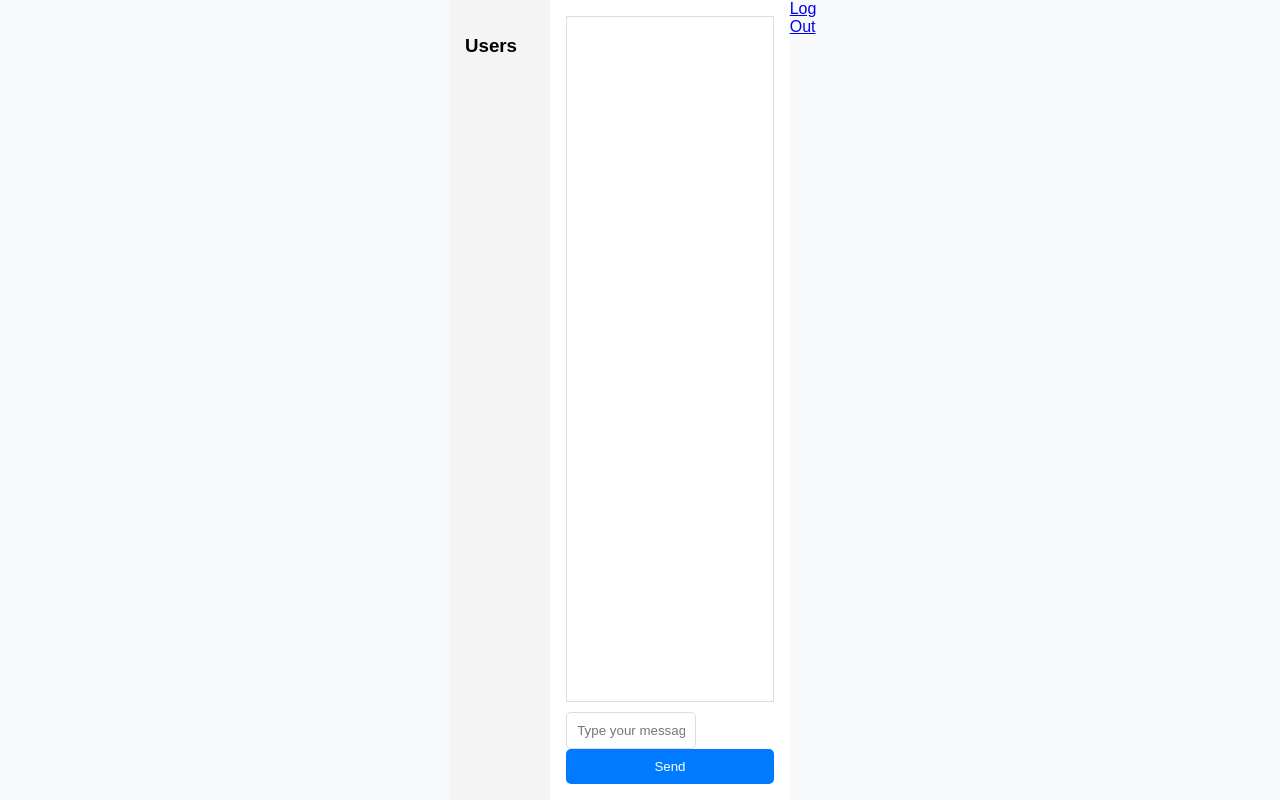
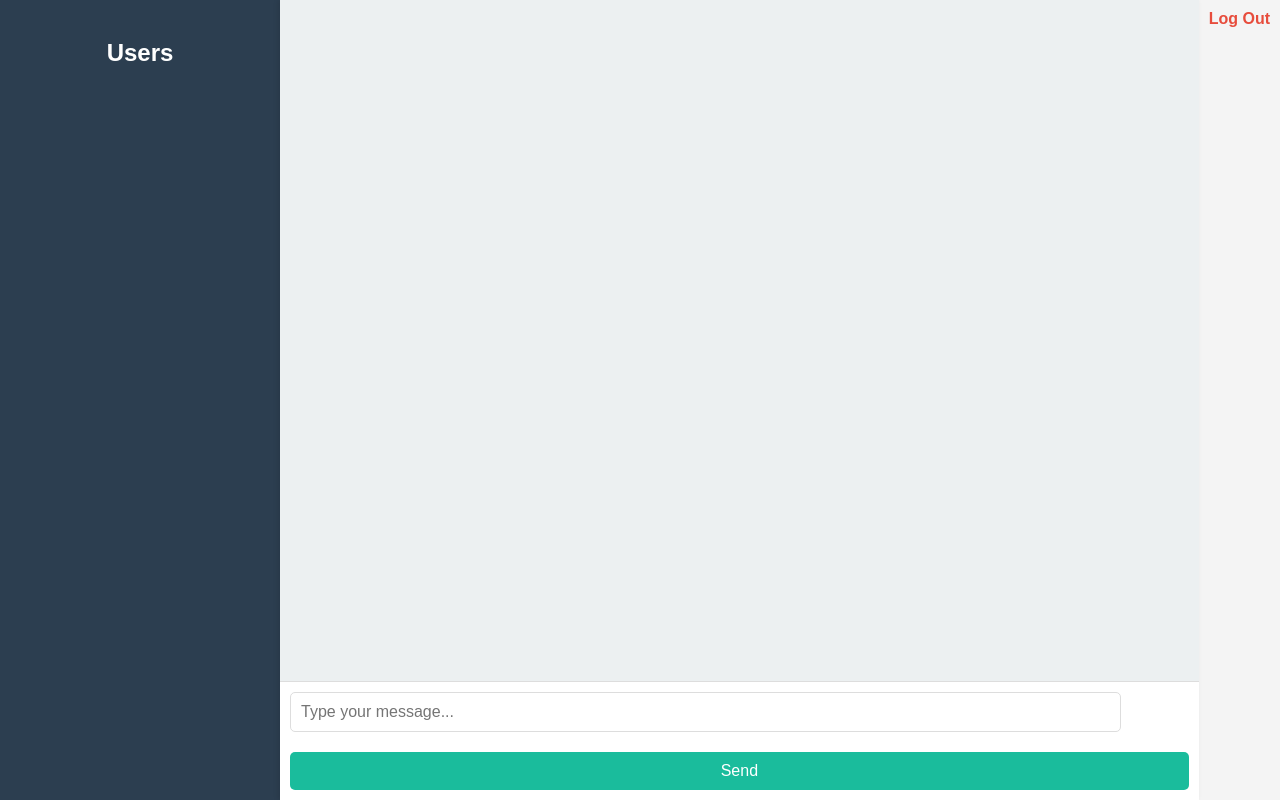
Before and after one commit to Pavan9567/Chat-App-Project, a Django app: page / in a window 1280 px wide. Run offline with Django 5.2, Linux system fonts and the light colour scheme; the visitor is signed in with stand-in values (Sample User, id 1); data comes from the database, SQL or seed files in the repository.

Commit message:
Update styles.css

```diff
--- a/django_project/chat_app/chat/static/styles.css
+++ b/django_project/chat_app/chat/static/styles.css
@@ -1,81 +1,130 @@
-/* General Body Styling */
+/* General Reset */
 body {
-    font-family: Arial, sans-serif;
     margin: 0;
     padding: 0;
-    background-color: #f8f9fa;
-    display: flex;
-    justify-content: center;
-    align-items: center;
-    height: 100vh;
+    font-family: Arial, sans-serif;
+    background-color: #f4f4f4;
 }
 
 /* Chat Container */
 .chat-container {
     display: flex;
     height: 100vh;
+    width: 100%;
 }
 
+/* Left Menu */
 .left-menu {
-    width: 25%;
-    background-color: #f4f4f4;
-    padding: 1rem;
+    width: 250px;
+    background-color: #2c3e50;
+    color: white;
+    padding: 15px;
     overflow-y: auto;
+    box-shadow: 2px 0 5px rgba(0, 0, 0, 0.1);
+    transition: transform 0.3s ease;
 }
 
-.left-menu ul {
-    list-style: none;
-    padding: 0;
-}
-
-.left-menu li {
+.left-menu h3 {
     margin-bottom: 10px;
+    text-align: center;
+    font-size: 1.5rem;
 }
 
 .left-menu button {
     width: 100%;
     padding: 10px;
-    background-color: #007bff;
+    margin: 5px 0;
+    border: none;
+    background-color: #34495e;
+    color: white;
+    text-align: left;
+    border-radius: 5px;
+    cursor: pointer;
+    font-size: 1rem;
+    transition: background-color 0.2s;
+}
+
+.left-menu button:hover {
+    background-color: #1abc9c;
+}
+
+/* Collapsible Menu (Hidden by Default) */
+.left-menu.collapsed {
+    transform: translateX(-250px);
+}
+
+/* Chat Box */
+.chat-box {
+    flex: 1;
+    display: flex;
+    flex-direction: column;
+    background-color: white;
+    box-shadow: -2px 0 5px rgba(0, 0, 0, 0.1);
+}
+
+#chat-messages {
+    flex: 1;
+    padding: 15px;
+    overflow-y: auto;
+    border-bottom: 1px solid #ddd;
+    background-color: #ecf0f1;
+}
+
+#chat-messages div {
+    margin-bottom: 10px;
+    padding: 10px;
+    border-radius: 5px;
+    background-color: #3498db;
+    color: white;
+    max-width: 70%;
+}
+
+#chat-messages div.received {
+    background-color: #2ecc71;
+    align-self: flex-start;
+}
+
+#chat-messages div.sent {
+    background-color: #3498db;
+    align-self: flex-end;
+}
+
+#message-input {
+    padding: 10px;
+    font-size: 1rem;
+    width: calc(100% - 110px);
+    border: 1px solid #ddd;
+    border-radius: 5px;
+    margin: 10px;
+    outline: none;
+}
+
+#send-button {
+    padding: 10px 20px;
+    margin: 10px;
+    background-color: #1abc9c;
     color: white;
     border: none;
     border-radius: 5px;
     cursor: pointer;
+    font-size: 1rem;
+    transition: background-color 0.2s;
 }
 
-.left-menu button:hover {
-    background-color: #0056b3;
+#send-button:hover {
+    background-color: #16a085;
 }
 
-.chat-box {
-    width: 75%;
-    display: flex;
-    flex-direction: column;
-    justify-content: space-between;
-    padding: 1rem;
-    background-color: #ffffff;
+/* Logout Link */
+a {
+    text-decoration: none;
+    color: #e74c3c;
+    font-weight: bold;
+    margin: 10px;
+    display: block;
+    text-align: center;
 }
 
-#chat-messages {
-    flex-grow: 1;
-    overflow-y: auto;
-    border: 1px solid #ddd;
-    margin-bottom: 10px;
-    padding: 10px;
+a:hover {
+    color: #c0392b;
 }
-
-#message-input {
-    padding: 10px;
-    border: 1px solid #ddd;
-    border-radius: 5px;
-    width: calc(100% - 100px);
-    margin-right: 10px;
-}
-
-#send-button {
-    padding: 10px 20px;
-    background-color: #007bff;
-    color: white;
-    border: none;
-    border-radius: 5px;
-    cursor: pointer;
-}
```
